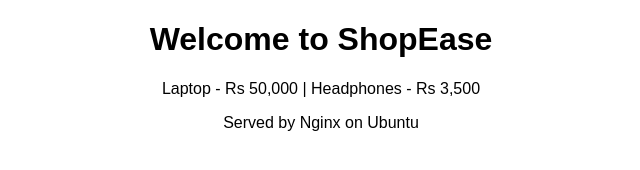
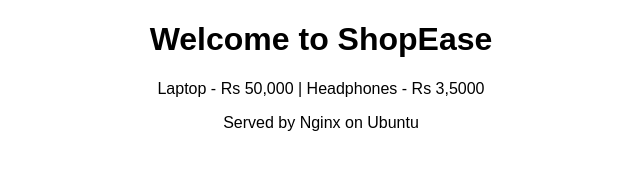
Before and after one commit to Sujit-Baram/shopease, a plain HTML site: page app/index.html in a window 1280 px wide. Shown: the full height of the page, 319-959 px from the left. Drawn offline with Linux system fonts and the light colour scheme.

Commit message:
update_gitignore

```diff
--- a/app/index.html
+++ b/app/index.html
@@ -3,7 +3,7 @@
 <head><title>ShopEase</title></head>
 <body style="font-family: Arial; text-align: center;">
   <h1>Welcome to ShopEase</h1>
-  <p>Laptop - Rs 50,000 | Headphones - Rs 3,500</p>
+  <p>Laptop - Rs 50,000 | Headphones - Rs 3,5000</p>
   <p>Served by Nginx on Ubuntu</p>
 </body>
 </html>
```
Also changed, not shown: 1 other file.
